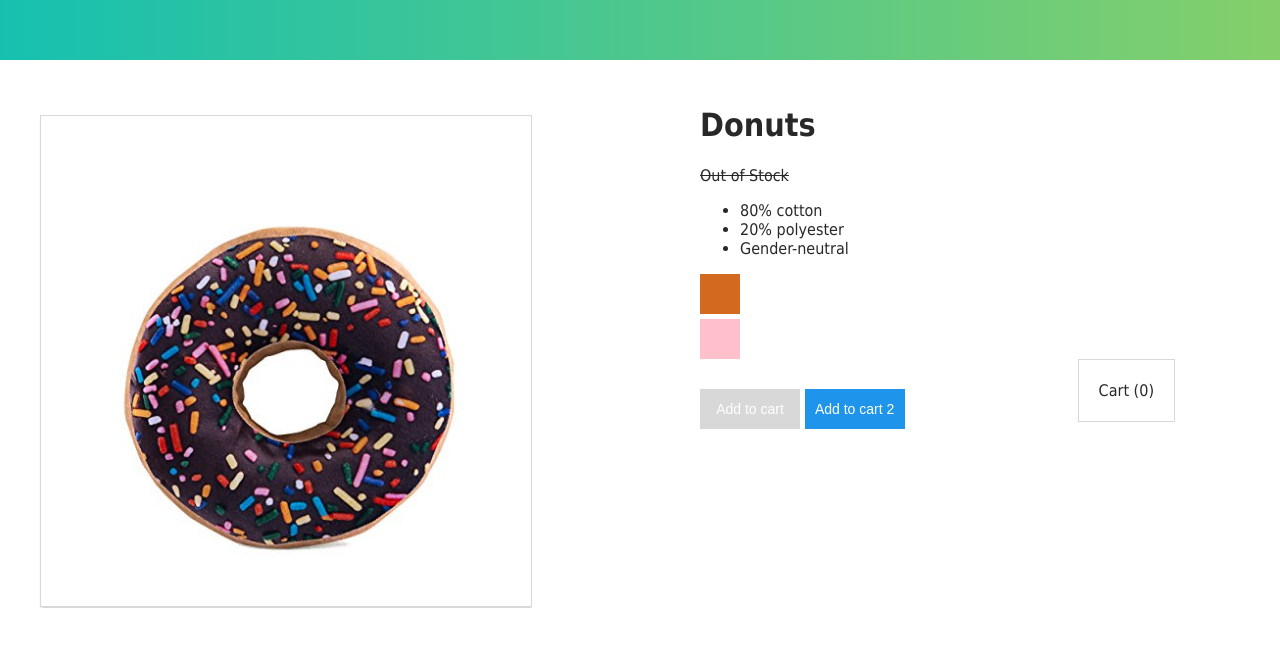
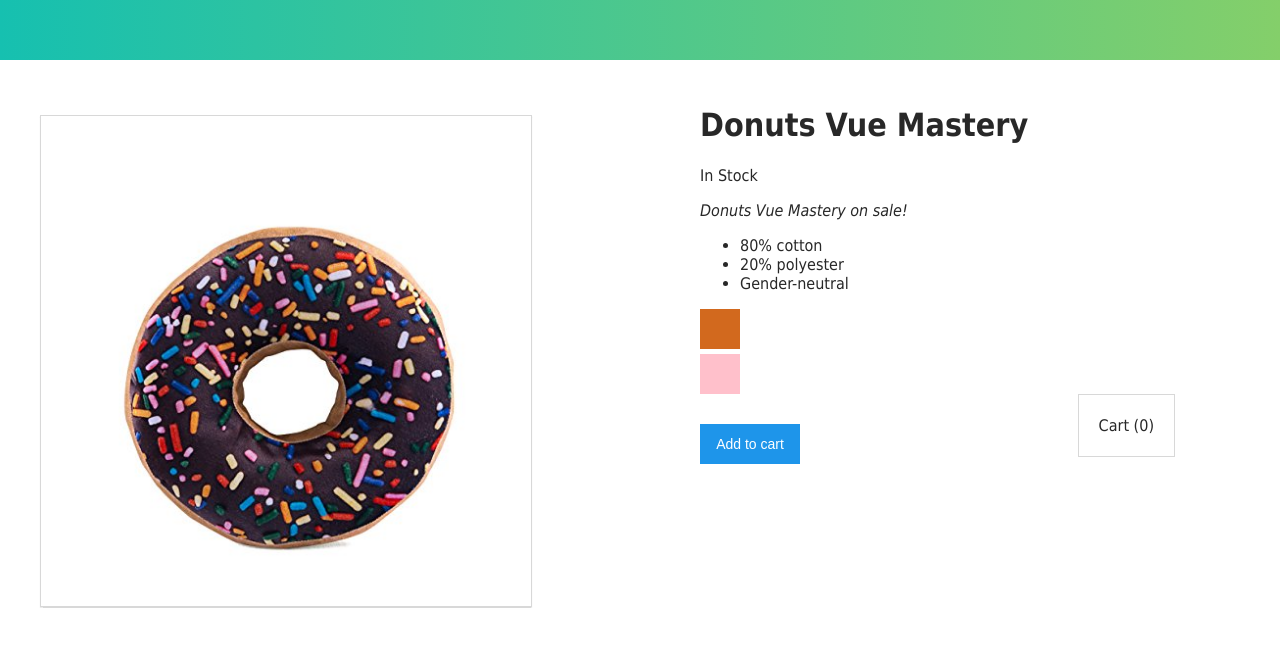
Before and after one commit to pocketdru/VueSho, a plain HTML site: page index.html in a window 1280 px wide. Drawn offline with nearby package versions, Linux system fonts and the light colour scheme.

Commit message:
computed propreties

```diff
--- a/index.html
+++ b/index.html
@@ -17,27 +17,25 @@
                 <img v-bind:src="image">
             </div>
             <div class="product-info">
-                <h1>{{ product }}</h1>
+                <h1>{{ title }}</h1>
                 <p v-if="inStock">In Stock</p>
                 <p v-else-if="inventory <= 10 && inventory > 0">Almost sold out!</p>
                 <p v-else :class="{ outOfStock: !inStock }">Out of Stock</p>
-                <span><i v-if="onSale">On Sale</i></span>
+                <span><i v-if="onSale">{{ sale }}</i></span>
                 <ul>
                     <li v-for="detail in details"> {{ detail }}</li>
                 </ul>
 
-                <div v-for="variant in variants"
+                <div v-for="(variant, index) in variants"
                      :key="variant.variantId"
                      class="color-box"
                      :style="{ backgroundColor: variant.variantColor }"
-                     @mouseover="updateProduct(variant.variantImage)">
+                     @mouseover="updateProduct(index)">
                 </div>
 
                 <button @click="addToCart"
                 :disabled="!inStock"
                 :class="{ disabledButton: !inStock}">Add to cart</button>
-                <button v-on:click="addToCart2">Add to cart 2</button>
-
                 <div class="cart">
                     <p>Cart ({{cart}})</p>
                 </div>
--- a/main.js
+++ b/main.js
@@ -1,22 +1,24 @@
 var app = new Vue({
     el: "#app",
     data: {
+        brand: "Vue Mastery",
         product: "Donuts",
-        image: "./assets/51UDInCwZxL._SL500_.jpg",
-        onSale: false,
-        inStock: false,
+        selectedVariant: 0,
+        onSale: true,
         inventory: 0,
         details: ["80% cotton", "20% polyester", "Gender-neutral"],
         variants: [
             {
                 variantId: 1,
                 variantColor: "chocolate",
-                variantImage: "./assets/51UDInCwZxL._SL500_.jpg"
+                variantImage: "./assets/51UDInCwZxL._SL500_.jpg",
+                variantQuanity: 10
             },
             {
                 variantId: 2,
                 variantColor: "pink",
-                variantImage: "./assets/reward-doughnut.png"
+                variantImage: "./assets/reward-doughnut.png",
+                variantQuanity: 0
             }
         ],
         cart: 0
@@ -25,11 +27,27 @@ var app = new Vue({
         addToCart() {
             this.cart += 1
         },
-        updateProduct(variantImage) {
-            this.image = variantImage
+        updateProduct(index) {
+            this.selectedVariant = index
+            console.log(index)
         },
-        addToCart2() {
-            this.cart += 1
+    },
+    computed: {
+        title() {
+            return this.product + " " + this.brand
+        },
+        image() {
+            return this.variants[this.selectedVariant].variantImage
+        },
+        inStock() {
+            return this.variants[this.selectedVariant].variantQuanity
+        },
+        sale() {
+            if(this.onSale) {
+                return this.product + " " + this.brand + " on sale!"
+            }
+                return this.product + " " + this.brand + "are not on sale!"
         }
+
     }
 })
```
